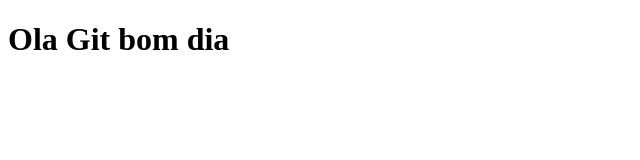
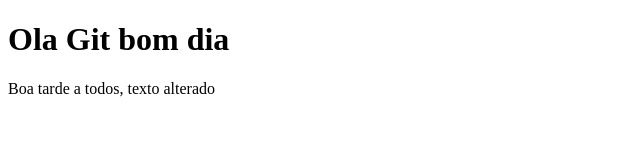
Before and after one commit to Castro-by/aula-youtuber, a plain HTML site: page index.html in a window 1280 px wide. Shown: the whole page, without its empty margins (0-640 px from the left). Drawn offline with Linux system fonts and the light colour scheme.

Commit message:
Update index.html

```diff
--- a/index.html
+++ b/index.html
@@ -7,5 +7,6 @@
 </head>
 <body>
     <h1> Ola Git bom dia </h1>
+    <p>Boa tarde a todos, texto alterado</p>
 </body>
 </html>
```
